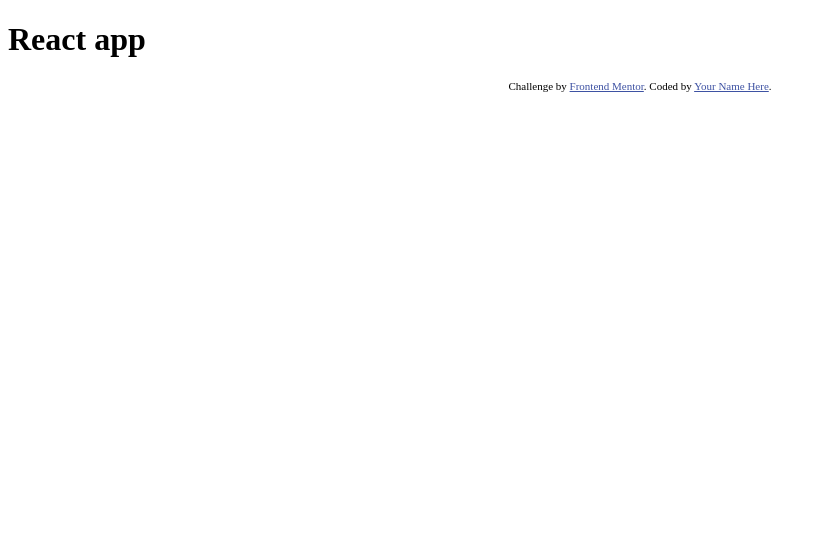
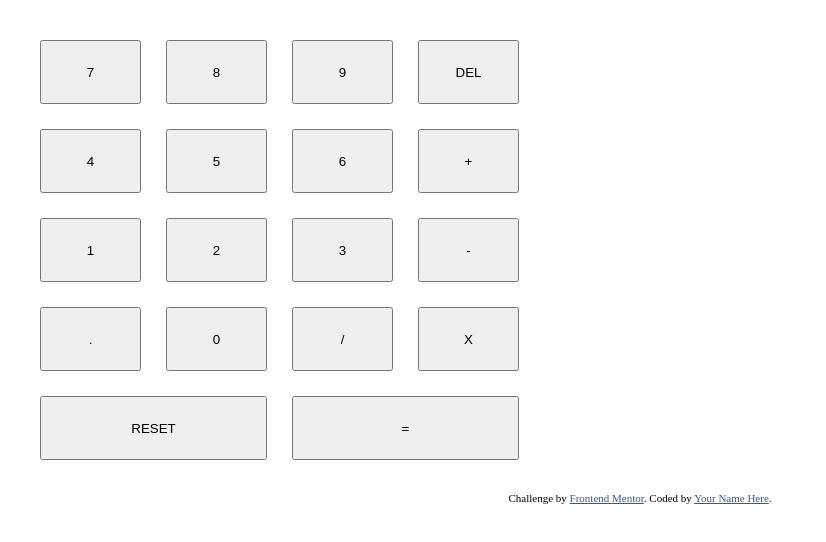
Before and after one commit to omonteon/calculator-fem, a React (Vite) app: page / in a window 1280 px wide. Shown: the top 542 px of the page, without its empty margins (0-826 px from the left). Built offline with nearby package versions, Linux system fonts and the light colour scheme.

Commit message:
feat: Initial code for the App component. feat: Basic styling for the number pad.

```diff
--- /dev/null
+++ b/src/App.css
@@ -0,0 +1,13 @@
+.number-pad {
+  display: grid;
+  grid-template-columns: repeat(4, minmax(101px, auto));
+  grid-template-rows: repeat(5, 64px);
+  gap: 25px;
+  width: 476px;
+  padding: 32px;
+  box-sizing: border-box;
+}
+.number-pad > button:nth-last-of-type(2),
+.number-pad > button:last-of-type {
+  grid-area: span 1 / span 2;
+}
--- a/src/App.js
+++ b/src/App.js
@@ -1,9 +1,11 @@
 import React from "react";
 import ReactDOM from "react-dom";
+import Calculator from "./components/Calculator";
+import './App.css';
 
 const App = () => {
   return (
-   <h1>React app</h1>
+   <Calculator />
   );
 };
 
```
